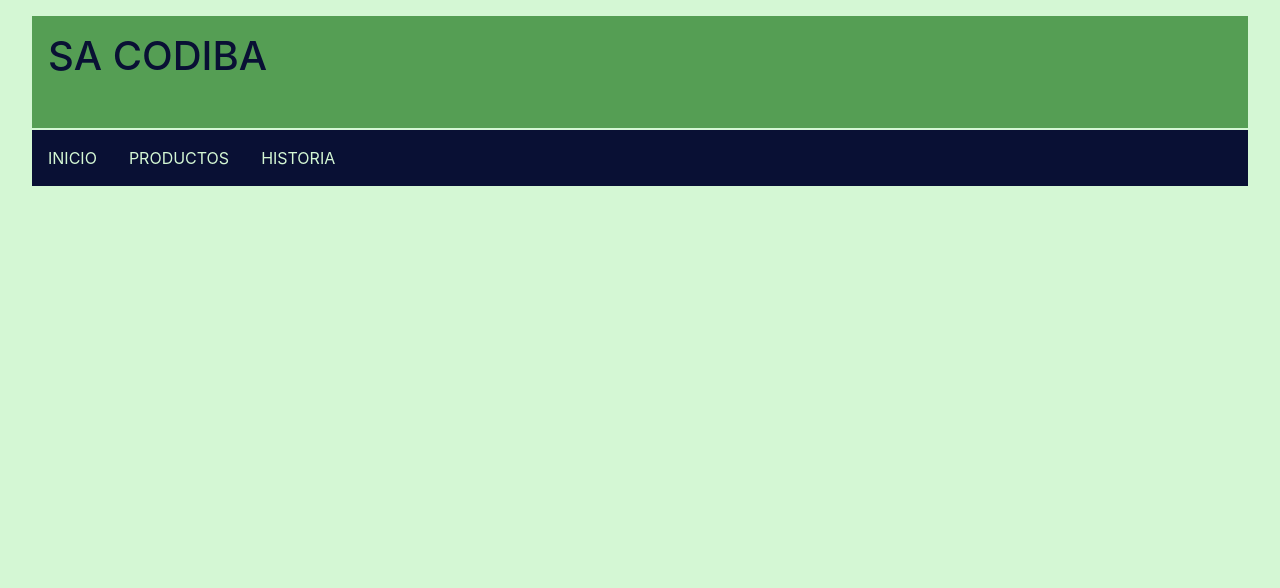
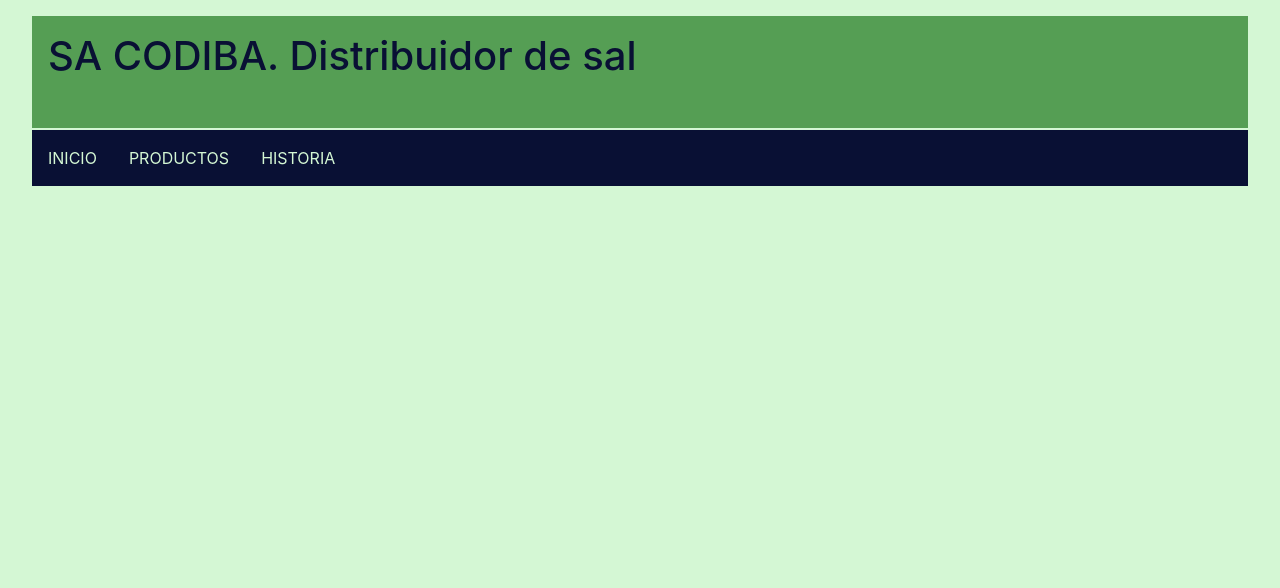
Before and after one commit to marcelopuppio/nuevomodelo, a plain HTML site: page index.html in a window 1280 px wide. Shown: the top 588 px of the page. Drawn offline with nearby package versions, Linux system fonts and the light colour scheme.

Commit message:
version2

```diff
--- a/index.html
+++ b/index.html
@@ -24,7 +24,7 @@
             <div class="col-4"style="background-color:#aaa">dsdsd</div>
         </div>
     </div>  -->
-   <h1>SA CODIBA</h1>
+   <h1>SA CODIBA. Distribuidor de sal</h1>
 </header>
 <nav>
        <a href="#">INICIO</a><a href="#">PRODUCTOS</a><a href="#">HISTORIA</a>
```
